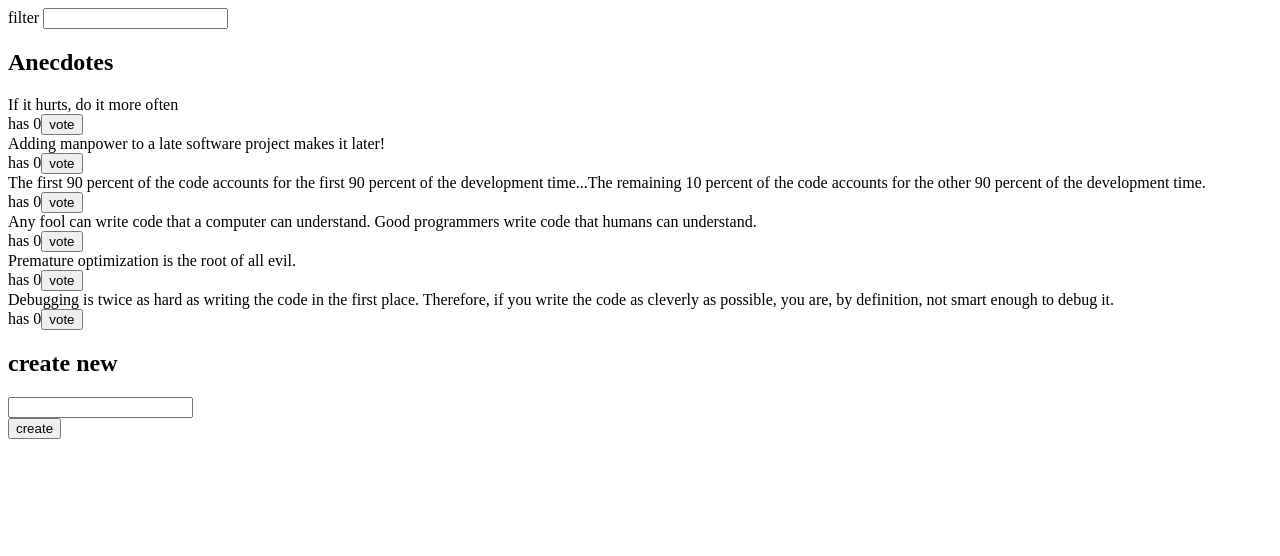
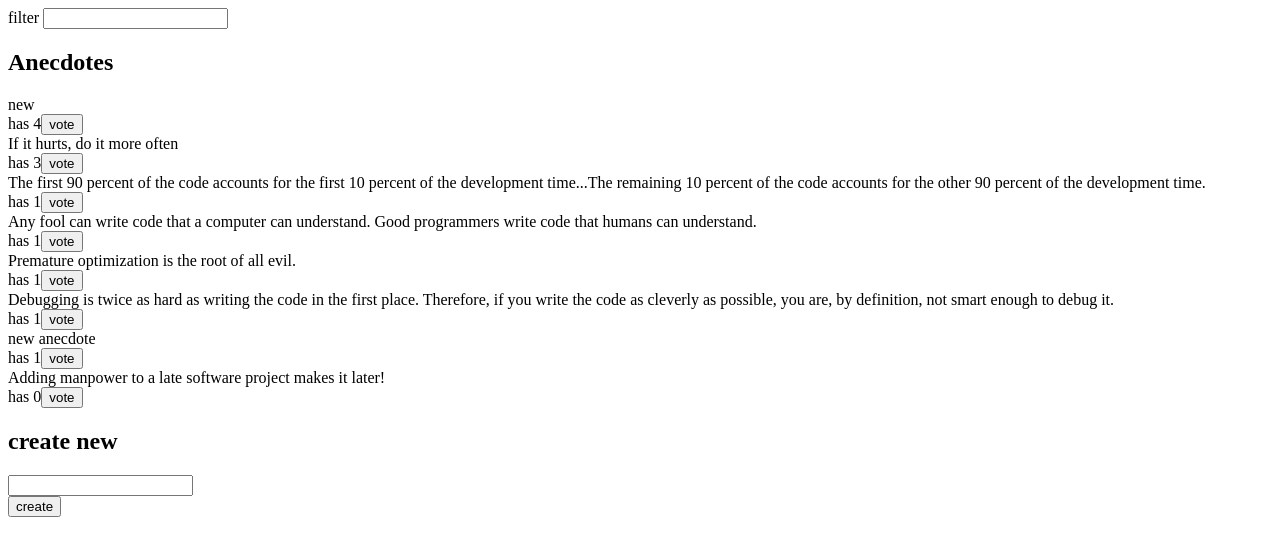
Before and after one commit to Yakumaa/FSO-Part6, a React (Vite) app in the folder redux-anecdotes/: page / in a window 1280 px wide. Shown: the top 556 px of the page. Built offline with nearby package versions, Linux system fonts and the light colour scheme; data requests are answered from the project's data file.

Commit message:
6.14-6.15: integrate json-server for anecdote management

```diff
--- /dev/null
+++ b/redux-anecdotes/db.json
@@ -0,0 +1,45 @@
+{
+  "anecdotes": [
+    {
+      "content": "If it hurts, do it more often",
+      "id": "47145",
+      "votes": 3
+    },
+    {
+      "content": "Adding manpower to a late software project makes it later!",
+      "id": "21149",
+      "votes": 0
+    },
+    {
+      "content": "The first 90 percent of the code accounts for the first 10 percent of the development time...The remaining 10 percent of the code accounts for the other 90 percent of the development time.",
+      "id": "69581",
+      "votes": 1
+    },
+    {
+      "content": "Any fool can write code that a computer can understand. Good programmers write code that humans can understand.",
+      "id": "36975",
+      "votes": 1
+    },
+    {
+      "content": "Premature optimization is the root of all evil.",
+      "id": "25170",
+      "votes": 1
+    },
+    {
+      "content": "Debugging is twice as hard as writing the code in the first place. Therefore, if you write the code as cleverly as possible, you are, by definition, not smart enough to debug it.",
+      "id": "98312",
+      "votes": 1
+    },
+    {
+      "content": "new",
+      "votes": 4,
+      "id": "KOk40heMfuc"
+    },
+    {
+      "content": "new anecdote",
+      "votes": 1,
+      "id": "Tq6d_fRpGf8"
+    }
+  ],
+  "$schema": "./node_modules/json-server/schema.json"
+}
--- a/redux-anecdotes/package.json
+++ b/redux-anecdotes/package.json
@@ -7,7 +7,8 @@
     "dev": "vite",
     "build": "vite build",
     "lint": "eslint . --ext js,jsx --report-unused-disable-directives --max-warnings 0",
-    "preview": "vite preview"
+    "preview": "vite preview",
+    "server": "json-server -p 3001 db.json"
   },
   "dependencies": {
     "@reduxjs/toolkit": "^2.12.0",
@@ -25,6 +26,7 @@
     "eslint-plugin-react": "^7.32.2",
     "eslint-plugin-react-hooks": "^4.6.0",
     "eslint-plugin-react-refresh": "^0.4.3",
+    "json-server": "^1.0.0-beta.15",
     "vite": "^4.4.5"
   },
   "eslintConfig": {
--- a/redux-anecdotes/src/App.jsx
+++ b/redux-anecdotes/src/App.jsx
@@ -1,8 +1,18 @@
+import { useEffect } from 'react'
+import { useDispatch } from 'react-redux'
+
 import AnecdoteList from './components/AnecdoteList'
 import AnecdoteForm from './components/AnecdoteForm'
 import Filter from './components/Filter'
+import { setAnecdotes } from './reducers/anecdoteReducer'
+import anecdoteService from './services/anecdotes'
 
 const App = () => {
+  const dispatch = useDispatch()
+
+  useEffect(() => {
+    anecdoteService.getAll().then(anecdotes => dispatch(setAnecdotes(anecdotes)))
+  }, [dispatch])
 
 	return (
 		<div>
--- a/redux-anecdotes/src/components/AnecdoteForm.jsx
+++ b/redux-anecdotes/src/components/AnecdoteForm.jsx
@@ -1,5 +1,6 @@
 import { useDispatch } from 'react-redux'
 import { createAnecdote } from '../reducers/anecdoteReducer'
+import anecdoteService from '../services/anecdotes'
 
 const AnecdoteForm = () => {
   const dispatch = useDispatch()
@@ -8,7 +9,8 @@ const AnecdoteForm = () => {
     event.preventDefault()
     const content = event.target.anecdote.value
     event.target.anecdote.value = ''
-    dispatch(createAnecdote(content))
+    const newAnecdote = await anecdoteService.createNew(content)
+    dispatch(createAnecdote(newAnecdote))
   }
 
   return (
--- a/redux-anecdotes/src/components/AnecdoteList.jsx
+++ b/redux-anecdotes/src/components/AnecdoteList.jsx
@@ -2,6 +2,7 @@ import { useDispatch, useSelector } from 'react-redux'
 import { voteAnecdote } from '../reducers/anecdoteReducer'
 import { setNotification, clearNotification } from '../reducers/notificationReducer'
 import Notification from './Notification'
+import anecdoteService from '../services/anecdotes'
 
 const AnecdoteList = () => {
   const dispatch = useDispatch()
@@ -19,7 +20,9 @@ const AnecdoteList = () => {
 
   const sortedAnecdotes = [...anecdotes].sort((a, b) => b.votes - a.votes)
 
-  const handleVote = (anecdote) => {
+  const handleVote = async (anecdote) => {
+    console.log('anecdote id', anecdote.id)
+    await anecdoteService.vote(anecdote.id)
     dispatch(voteAnecdote(anecdote.id))
     dispatch(setNotification(`You voted '${anecdote.content}'`))
 
--- a/redux-anecdotes/src/reducers/anecdoteReducer.js
+++ b/redux-anecdotes/src/reducers/anecdoteReducer.js
@@ -36,15 +36,13 @@ const anecdoteSlice = createSlice({
       }
     },
     createAnecdote(state, action) {
-      const content = action.payload
-      state.push({
-        content,
-        id: getId(),
-        votes: 0,
-      })
+      state.push(action.payload)
+    },
+    setAnecdotes(state, action) {
+      return action.payload
     }
   }
 })
 
-export const { voteAnecdote, createAnecdote } = anecdoteSlice.actions
+export const { voteAnecdote, createAnecdote, setAnecdotes } = anecdoteSlice.actions
 export default anecdoteSlice.reducer
--- /dev/null
+++ b/redux-anecdotes/src/services/anecdotes.js
@@ -0,0 +1,48 @@
+const baseUrl = 'http://localhost:3001/anecdotes'
+
+const getAll = async () => {
+  const response = await fetch(baseUrl)
+
+  if (!response.ok) {
+    throw new Error('Failed to fetch anecdotes')
+  }
+
+  return await response.json()
+}
+
+const createNew = async (content) => {
+  const options = {
+    method: 'POST',
+    headers: { 'Content-Type': 'application/json' },
+    body: JSON.stringify({ content, votes: 0 }),
+  }
+
+  const response = await fetch(baseUrl, options)
+
+  if (!response.ok) {
+    throw new Error('Failed to create anecdote')
+  }
+
+  return await response.json()
+}
+
+const vote = async (id) => {
+  const res = await fetch(`${baseUrl}/${id}`)
+  const anecdote = await res.json()
+
+  const options = {
+    method: 'PATCH',
+    headers: { 'Content-Type': 'application/json' },
+    body: JSON.stringify({ votes: anecdote.votes + 1 }),
+  }
+
+  const response = await fetch(`${baseUrl}/${id}`, options)
+
+  if (!response.ok) {
+    throw new Error('Failed to vote for anecdote')
+  }
+
+  return await response.json()
+}
+
+export default { getAll, createNew, vote }
```
Also changed, not shown: 1 other file (tests, documents, lock files or other folders).
